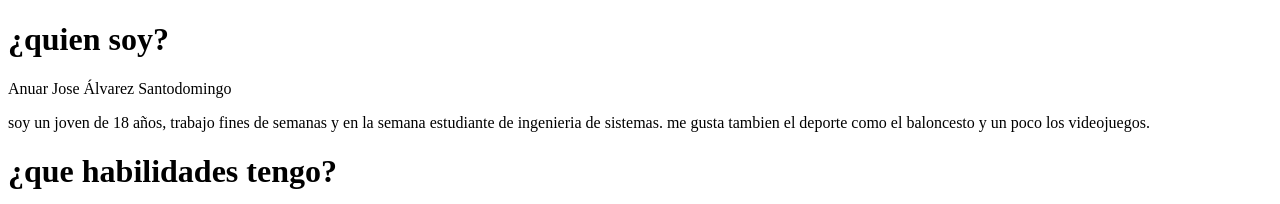
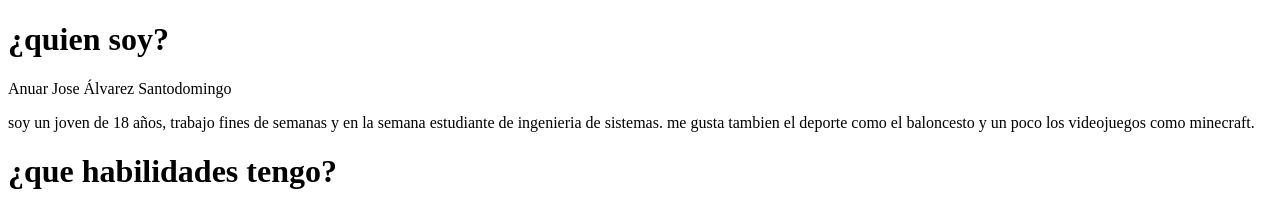
Before and after one commit to Aanuar2323/rubrica1, a plain HTML site: page index.html in a window 1280 px wide. Shown: the top 204 px of the page. Drawn offline with Linux system fonts and the light colour scheme.

Commit message:
cambio descripcion 2

```diff
--- a/index.html
+++ b/index.html
@@ -8,7 +8,7 @@
 <body>
     <h1>¿quien soy?</h1>
     <p>Anuar Jose Álvarez Santodomingo</p>
-    <p>soy un joven de 18 años, trabajo fines de semanas y en la semana estudiante de ingenieria de sistemas. me gusta tambien el deporte como el baloncesto y un poco los videojuegos.</p>
+    <p>soy un joven de 18 años, trabajo fines de semanas y en la semana estudiante de ingenieria de sistemas. me gusta tambien el deporte como el baloncesto y un poco los videojuegos como minecraft.</p>
 
     <h1>¿que habilidades tengo?</h1>
     <p>Soy ingenioso</p>
```
